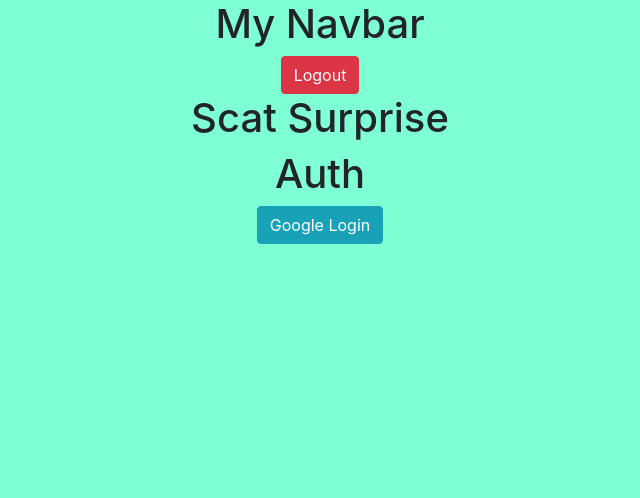
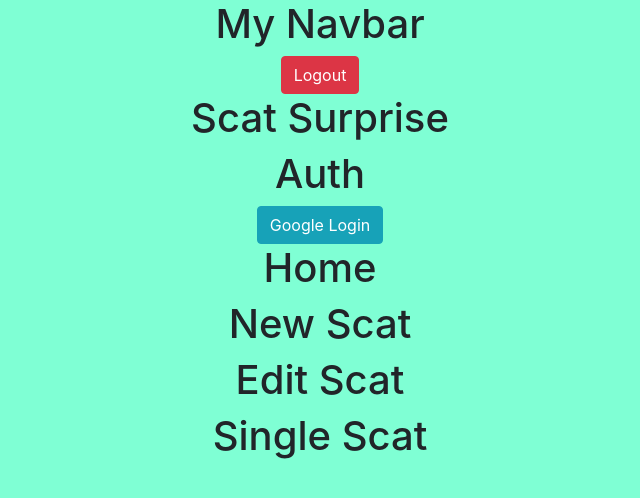
Before and after one commit to lstar18/scatt-surprise, a React (Create React App) app: page / in a window 1280 px wide. Shown: the top 498 px of the page, without its empty margins (320-960 px from the left). Built offline with nearby package versions, Linux system fonts and the light colour scheme; no server answers.

Commit message:
set up components

```diff
--- a/src/App/App.js
+++ b/src/App/App.js
@@ -1,12 +1,17 @@
 
 import React from 'react';
 import firebase from 'firebase/app';
+
 import 'firebase/auth';
-
 import './App.scss';
 
 import Auth from '../components/pages/Auth/Auth';
 import MyNavbar from '../components/shared/MyNavbar/MyNavbar';
+
+import EditScat from '../components/pages/EditScat/EditScat';
+import Home from '../components/pages/Home/Home';
+import NewScat from '../components/pages/NewScat/NewScat';
+import SingleScat from '../components/pages/SingleScat/SingleScat';
 
 import fbConnection from '../helpers/data/connection';
 
@@ -37,6 +42,10 @@ class App extends React.Component {
         <MyNavbar />
         <h1>Scat Surprise</h1>
         <Auth />
+        <Home />
+        <NewScat />
+        <EditScat />
+        <SingleScat />
       </div>
     );
   }
--- /dev/null
+++ b/src/components/pages/EditScat/EditScat.js
@@ -0,0 +1,14 @@
+import React from 'react';
+
+import './EditScat.scss';
+
+class EditScat extends React.Component {
+  render() {
+    return (
+      <div className="EditScat">
+        <h1> Edit Scat </h1>
+      </div>
+    );
+  }
+}
+export default EditScat;
--- /dev/null
+++ b/src/components/pages/EditScat/EditScat.scss
@@ -0,0 +1,3 @@
+.EditScat {
+  display: block;
+}
--- /dev/null
+++ b/src/components/pages/Home/Home.js
@@ -0,0 +1,14 @@
+import React from 'react';
+
+import './Home.scss';
+
+class Home extends React.Component {
+  render() {
+    return (
+      <div className="Home">
+        <h1> Home </h1>
+      </div>
+    );
+  }
+}
+export default Home;
--- /dev/null
+++ b/src/components/pages/Home/Home.scss
@@ -0,0 +1,3 @@
+.Home {
+  display: block;
+}
--- /dev/null
+++ b/src/components/pages/NewScat/NewScat.js
@@ -0,0 +1,14 @@
+import React from 'react';
+
+import './NewScat.scss';
+
+class NewScat extends React.Component {
+  render() {
+    return (
+      <div className="NewScat">
+        <h1> New Scat </h1>
+      </div>
+    );
+  }
+}
+export default NewScat;
--- /dev/null
+++ b/src/components/pages/NewScat/NewScat.scss
@@ -0,0 +1,3 @@
+.NewScat {
+  display: block;
+}
--- /dev/null
+++ b/src/components/pages/SingleScat/SingleScat.js
@@ -0,0 +1,14 @@
+import React from 'react';
+
+import './SingleScat.scss';
+
+class SingleScat extends React.Component {
+  render() {
+    return (
+      <div className="SingleScat">
+        <h1> Single Scat </h1>
+      </div>
+    );
+  }
+}
+export default SingleScat;
--- /dev/null
+++ b/src/components/pages/SingleScat/SingleScat.scss
@@ -0,0 +1,3 @@
+.SingleScat {
+  display: block;
+}
```
